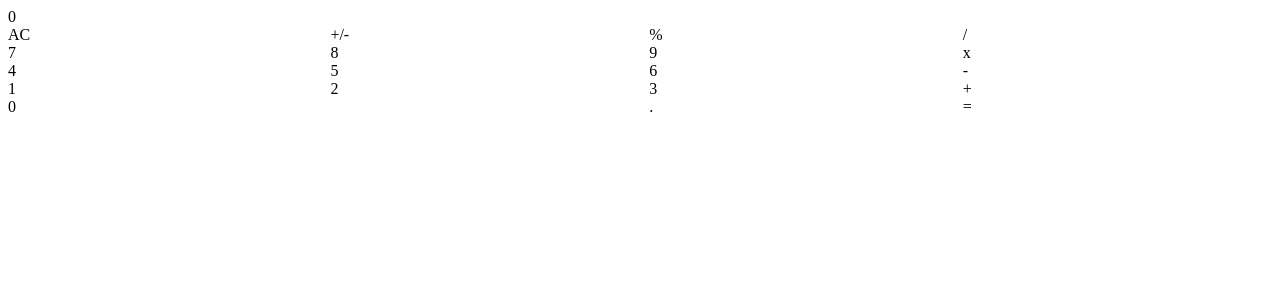
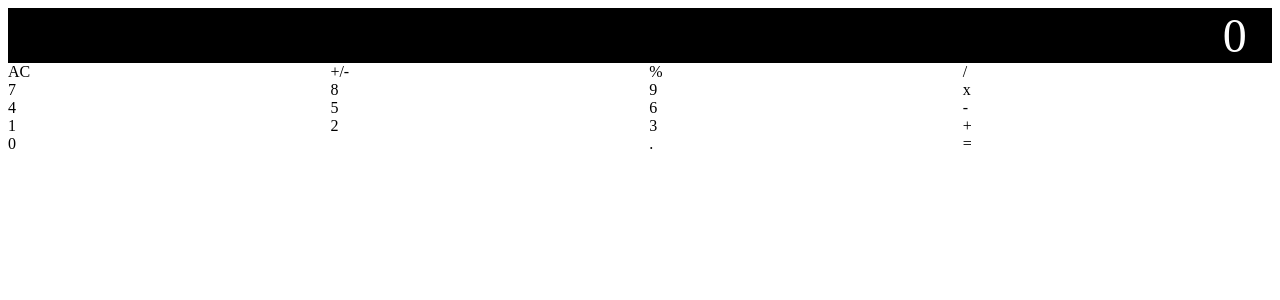
Before and after one commit to lafferjm/vue-calculator, a Vue app: page / in a window 1280 px wide. Shown: the top 300 px of the page. Built offline with nearby package versions, Linux system fonts and the light colour scheme.

Commit message:
add results component

```diff
--- a/src/components/Calculator.vue
+++ b/src/components/Calculator.vue
@@ -1,6 +1,6 @@
 <template>
     <div class="grid-container">
-        <div class="result-container">0</div>
+        <Results />
 
         <div>AC</div>
         <div>+/-</div>
@@ -29,8 +29,13 @@
 </template>
 
 <script>
+import Results from './Results';
+
 export default {
-    name: "Calculator"
+    name: "Calculator",
+    components: {
+        Results
+    }
 }
 </script>
 
@@ -41,10 +46,6 @@ export default {
     grid-template-rows: auto auto auto auto auto auto;
 }
 
-.result-container {
-    grid-column: 1 / 5;
-}
-
 .zero-container {
     grid-column: 1 / 3;
 }
--- /dev/null
+++ b/src/components/Results.vue
@@ -0,0 +1,22 @@
+<template>
+    <div class="results-container">
+        0
+    </div>
+</template>
+
+<script>
+export default {
+    name: "Results"
+}
+</script>
+
+<style scoped>
+.results-container {
+    grid-column: 1 / 5;
+    background: black;
+    color: white;
+    text-align: right;
+    font-size: 3em;
+    padding-right: 2%;
+}
+</style>
```
